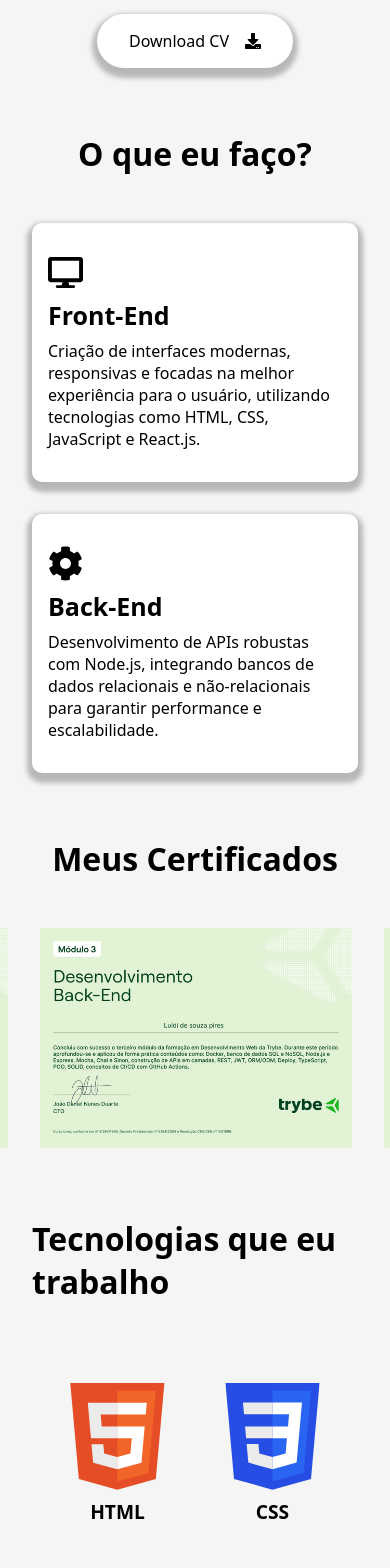
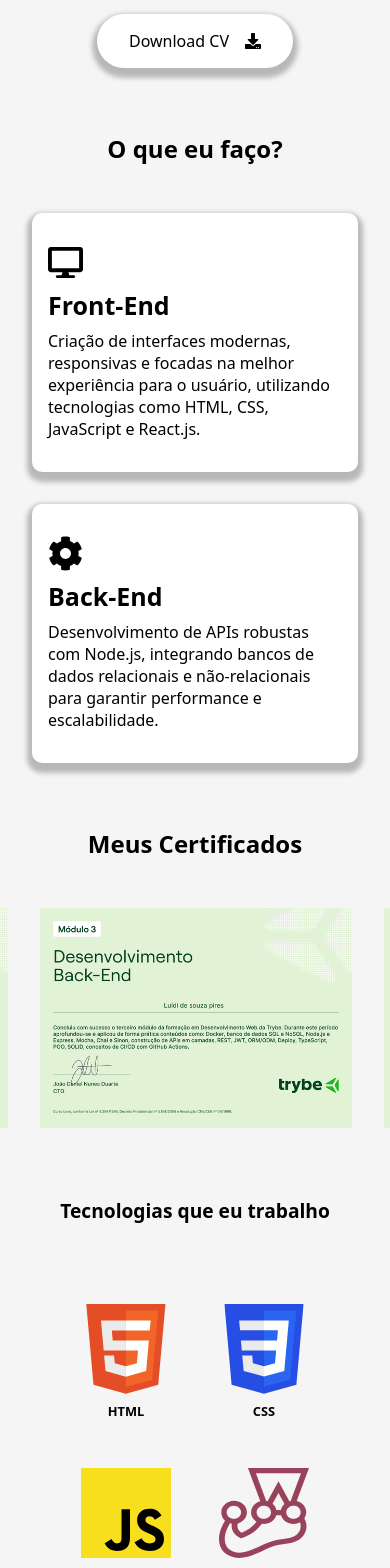
Before and after one commit to LuidiPiresHub/Portfolio, a React (Vite) app: page / in a window 390 px wide. Shown: the part 900-2468 px from the top of the page. Built offline with nearby package versions, Linux system fonts and the light colour scheme.

Commit message:
style: melhora do responsivo

```diff
--- a/src/components/certificates/Certificates.module.css
+++ b/src/components/certificates/Certificates.module.css
@@ -27,3 +27,9 @@
 .certificate:hover {
   transform: scale(1.03);
 }
+
+@media (width <= 500px) {
+  .subtitle {
+    font-size: 1.5em;
+  }
+}
--- a/src/components/projetcts/Projects.module.css
+++ b/src/components/projetcts/Projects.module.css
@@ -106,6 +106,12 @@
   }
 }
 
+@media (width <= 500px) {
+  .subtitle {
+    font-size: 1.5em;
+  }
+}
+
 @media (width < 425px) {
   .projectsContainer {
     grid-template-columns: repeat(1, minmax(100px, 300px));
--- a/src/components/services/Services.module.css
+++ b/src/components/services/Services.module.css
@@ -41,3 +41,9 @@
     max-width: 330px;
   }
 }
+
+@media (width <= 500px) {
+  .subtitle {
+    font-size: 1.5em;
+  }
+}
--- a/src/components/skills/Skills.module.css
+++ b/src/components/skills/Skills.module.css
@@ -50,7 +50,7 @@
   text-align: center;
 }
 
-@media (width < 375px) {
+@media (width <= 768px) {
   .ul {
     grid-template-columns: repeat(auto-fill, minmax(60px, 1fr));
   }
@@ -59,3 +59,27 @@
     font-size: 1rem;
   }
 }
+
+@media (width <= 500px) {
+  .subtitle {
+    font-size: 1.2rem;
+  }
+
+  .ul {
+    grid-template-columns: repeat(2, minmax(60px, 90px));
+  }
+
+  .techName {
+    font-size: 0.8rem;
+  }
+}
+
+@media (width <= 325px) {
+  .subtitle {
+    font-size: 1rem;
+  }
+
+  .ul {
+    grid-template-columns: repeat(auto-fill, minmax(50px, 1fr));
+  }
+}
```
